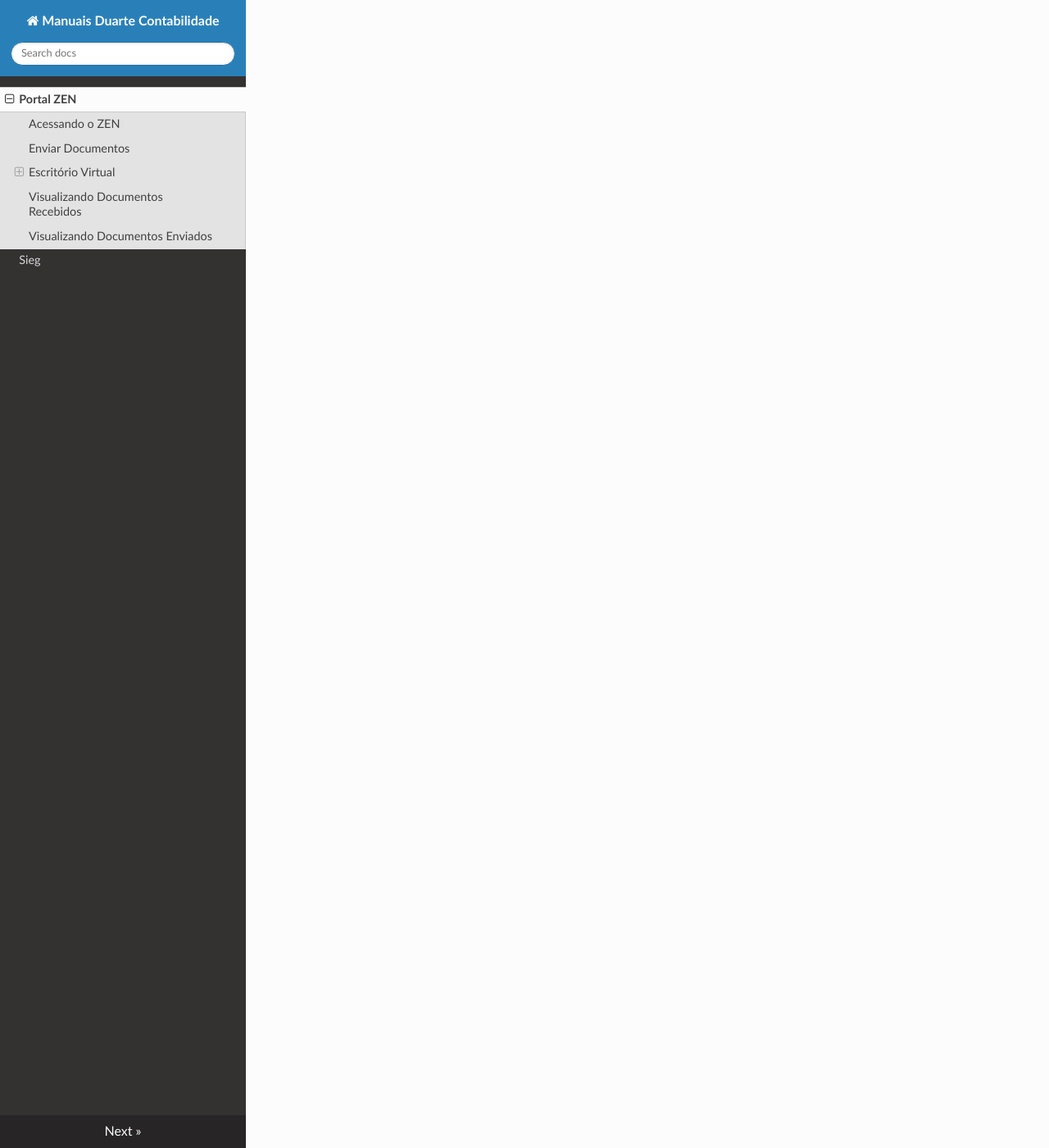
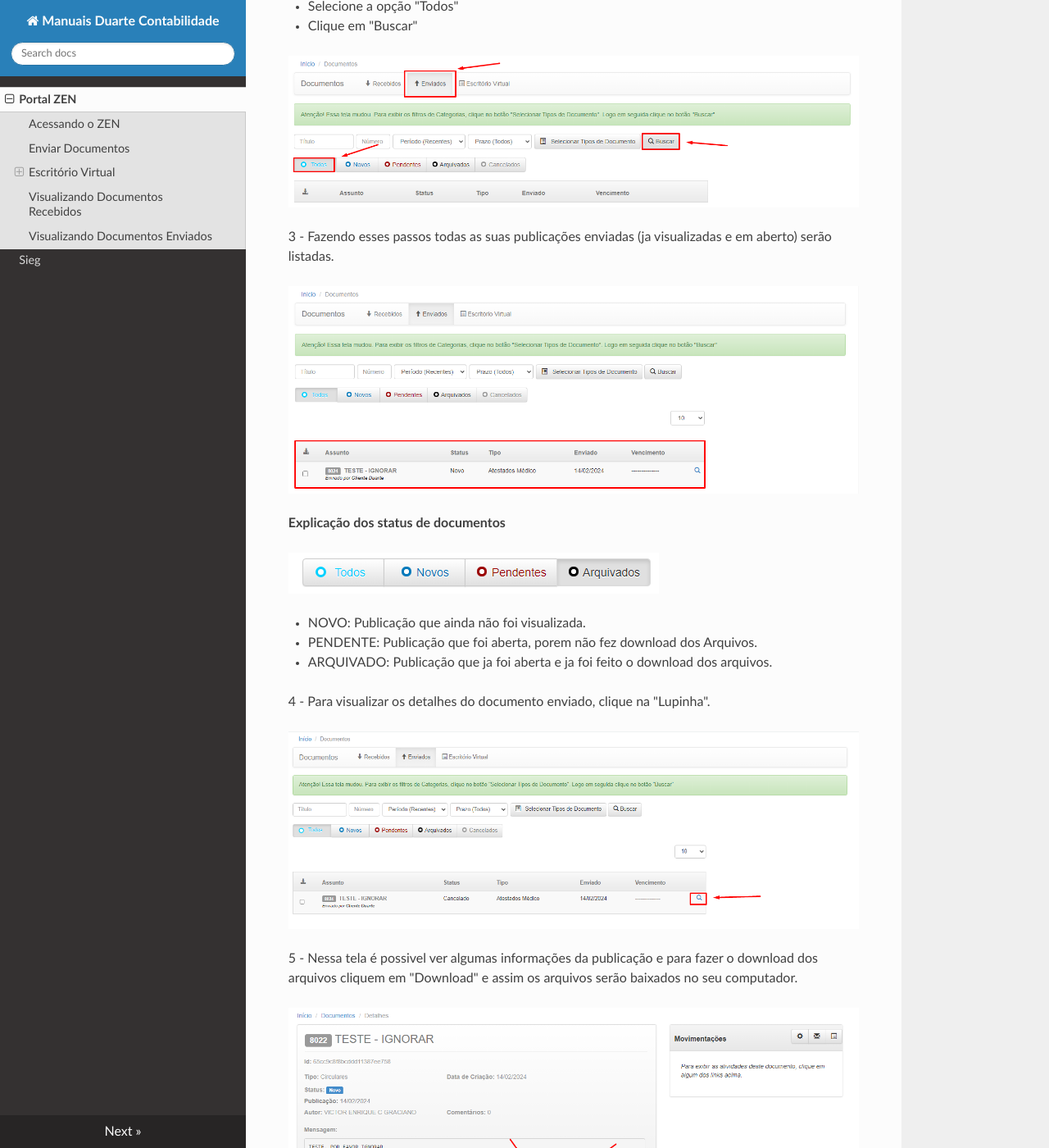
Before and after one commit to Duartecon-com-br/Manual-ZEN, an MkDocs documentation site: the page built from docs/index.md, in a window 1280 px wide and 1400 px high, scrolled down 14665 px. Shown: the whole window at 82% size. Built offline with MkDocs 1.6.1, drawn with Linux system fonts in a browser that asks for light colours; nearby versions of some CDN libraries; some of the changed text lies outside the part shown.

Commit message:
atualizacao

```diff
--- a/docs/index.md
+++ b/docs/index.md
@@ -240,3 +240,53 @@
 6 - Não se esqueça de sempre abrir os documentos que você fez download e verificar sobre o que se trata.
 
 ## Visualizando Documentos Enviados
+
+1 - Para visualizar os documentos que você nos enviou, clique em "Meus Documentos".
+
+![Image](./imagens/meus_doc.png)
+
+2 - Nessa etapa é necessario colocar os filtros para visualizar os documentos.
+
+* Deixe a opção "Enviados" selecionada
+
+* Selecione a opção "Todos"
+
+* Clique em "Buscar"
+
+![Image](./imagens/enviados.png)
+
+3 - Fazendo esses passos todas as suas publicações enviadas (ja visualizadas e em aberto) serão listadas.
+
+![Image](./imagens/enviados_2.png)
+
+**Explicação dos status de documentos**
+
+![Image](./imagens/status.png)
+
+* NOVO: Publicação que ainda não foi visualizada.
+
+* PENDENTE: Publicação que foi aberta, porem não fez download dos Arquivos.
+
+* ARQUIVADO: Publicação que ja foi aberta e ja foi feito o download dos arquivos.
+
+4 - Para visualizar os detalhes do documento enviado, clique na "Lupinha".
+
+![Image](./imagens/visualizar_enviados.png)
+
+ 5 - Nessa tela é possivel ver algumas informações da publicação e para fazer o download dos arquivos cliquem em "Download" e assim os arquivos serão baixados no seu computador.
+
+ ![Image](./imagens/visualizando.png)
+
+ * *Após fazer isso o status da publicação irá automaticamente para "Arquivado"*
+
+ 5.1 - Ainda na tela da publicação, temos a opção de visualizar o historico da publicação. Quem enviou, quem visualizou, quem recebeu a publicação, tudo isso com dia e horario que a atividade foi realizada. Para visualizar, clique na "Engrenagem ao lado de "Movimentações".
+
+![Image](./imagens/engrenagem.png)
+
+* *Após clicar poderá ver todas as movimentações*
+
+![Image](./imagens/movimentacao.png)
+
+ 5.2 - Também é possivel Clicar em "Visualizar detalhes" para apenas visualizar o que foi enviado sem fazer nenhum download.
+
+6 - Não se esqueça de sempre abrir os documentos que você fez download e verificar sobre o que se trata.
```
Also changed, not shown: docs/imagens/visualizar_enviados.png (added).
